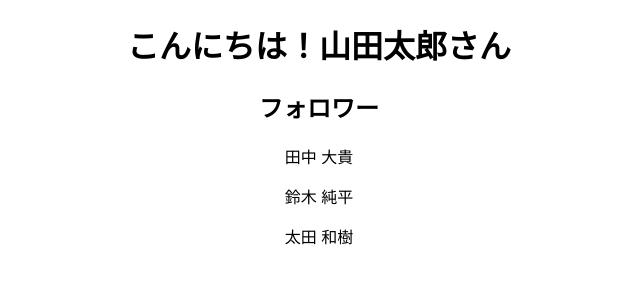
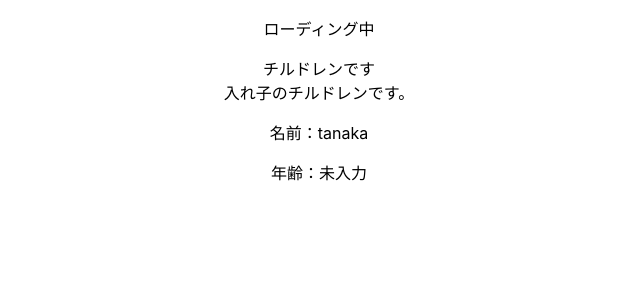
Before and after one commit to ttcksf/react-ts-demo, a React (Create React App) app: page / in a window 1280 px wide. Shown: the top 300 px of the page, without its empty margins (321-961 px from the left). Built offline with nearby package versions, Linux system fonts and the light colour scheme.

Commit message:
advance-props

```diff
--- a/src/App.tsx
+++ b/src/App.tsx
@@ -1,14 +1,14 @@
 import React from 'react';
 import logo from './logo.svg';
 import './App.css';
-import ObjProps from './screens/obj-props/ObjProps';
+import AdvanceProps from './screens/advance-props/components/AdvanceProps';
 
 function App() {
   // npx create-react-app フォルダ名 --template typescript
   // npm start
   return (
     <div className="App">
-      <ObjProps />
+      <AdvanceProps />
     </div>
   );
 }
--- /dev/null
+++ b/src/screens/advance-props/components/AdvanceProps.tsx
@@ -0,0 +1,27 @@
+import React from 'react';
+import Status from './components/Status';
+import Text from './components/Text';
+import Wrapper from './components/Wrapper';
+import Optional from './components/Optional';
+
+const AdvanceProps = () => {
+  return (
+    <div>
+      <Status status="loading" />
+      {/* 厳密には何が渡るかわからない上、型の種類に外れない限りコンパイルで防げない */}
+      {/* <Status status="xxxx" /> */}
+
+      {/* childrenについて */}
+      <Text>チルドレンです</Text>
+      <Wrapper>
+        <Text>入れ子のチルドレンです。</Text>
+      </Wrapper>
+
+      {/* 任意項目の対応 */}
+      {/* <Optional name="tanaka" age={20} /> */}
+      <Optional name="tanaka" />
+    </div>
+  );
+};
+
+export default AdvanceProps;
--- /dev/null
+++ b/src/screens/advance-props/components/components/Optional.tsx
@@ -0,0 +1,19 @@
+import React from 'react';
+
+type OptionalProps = {
+  name: string;
+  // age: number;
+  // 任意項目は？をつける
+  age?: number;
+};
+
+const Optional = (props: OptionalProps) => {
+  return (
+    <div>
+      <p>名前：{props.name}</p>
+      <p>年齢：{props.age ? props.age : '未入力'}</p>
+    </div>
+  );
+};
+
+export default Optional;
--- /dev/null
+++ b/src/screens/advance-props/components/components/Status.tsx
@@ -0,0 +1,24 @@
+import React from 'react';
+
+type StatusProps = {
+  // status: string;
+  status: 'loading' | 'success' | 'error';
+};
+
+const Status = (props: StatusProps) => {
+  let msg;
+  if (props.status === 'loading') {
+    msg = 'ローディング中';
+  } else if (props.status === 'success') {
+    msg = 'データ取得完了';
+  } else if (props.status === 'error') {
+    msg = 'エラー';
+  }
+  return (
+    <div>
+      <p>{msg}</p>
+    </div>
+  );
+};
+
+export default Status;
--- /dev/null
+++ b/src/screens/advance-props/components/components/Text.tsx
@@ -0,0 +1,11 @@
+import React from 'react';
+
+type TextProps = {
+  children: string;
+};
+
+const Text = (props: TextProps) => {
+  return <div>{props.children}</div>;
+};
+
+export default Text;
--- /dev/null
+++ b/src/screens/advance-props/components/components/Wrapper.tsx
@@ -0,0 +1,11 @@
+import React from 'react';
+
+type WrapperProps = {
+  children: React.ReactNode;
+};
+
+const Wrapper = (props: WrapperProps) => {
+  return <div>{props.children}</div>;
+};
+
+export default Wrapper;
```
